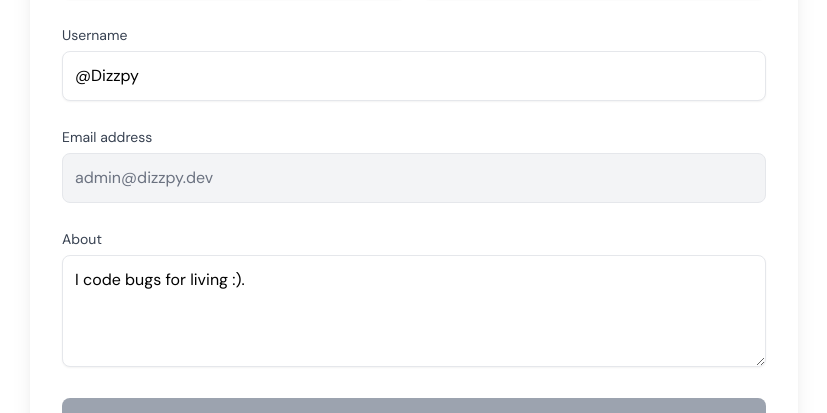
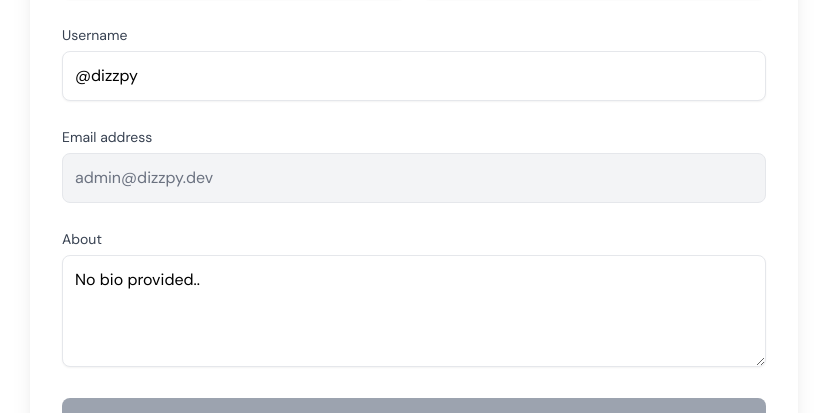
Before and after one commit to dizzpy/Greenie-Web, a React (Vite) app: page /edit-profile in a window 1280 px wide. Shown: the part 375-788 px from the top of the page, without its empty margins (226-1053 px from the left). Built offline with nearby package versions, Linux system fonts and the light colour scheme; no server answers; sample sign-in values are in the browser's storage.

Commit message:
Fix some bugs

```diff
--- a/src/[features]/auth/pages/EditProfile.jsx
+++ b/src/[features]/auth/pages/EditProfile.jsx
@@ -7,9 +7,9 @@ const EditProfile = () => {
   const initialUser = {
     firstName: 'Anuja',
     lastName: 'Rathnayake',
-    username: '@Dizzpy',
+    username: '@dizzpy',
     email: 'admin@dizzpy.dev',
-    bio: 'I code bugs for living :).',
+    bio: 'No bio provided..',
     profileImage: 'https://avatars.githubusercontent.com/u/28524634?v=4',
   };
 
--- a/src/components/Shared/NavBar.jsx
+++ b/src/components/Shared/NavBar.jsx
@@ -118,7 +118,7 @@ const NavBar = ({ miditem = true }) => {
 
                 <div className="py-2">
                   <Link
-                    to="/p"
+                    to="/profile"
                     className="flex items-center px-4 py-2.5 text-sm text-gray-700 hover:bg-gray-50 transition-colors"
                     onClick={() => setIsProfileOpen(false)}
                   >
@@ -172,7 +172,7 @@ const NavBar = ({ miditem = true }) => {
             {/* Profile and Logout in Mobile */}
             <div className="border-t mt-4 pt-4">
               <Link
-                to="/p"
+                to="/profile"
                 className="flex items-center space-x-3 p-2 rounded-lg text-gray-600 hover:text-primary-green hover:bg-gray-50"
                 onClick={() => setIsMobileMenuOpen(false)}
               >
```
